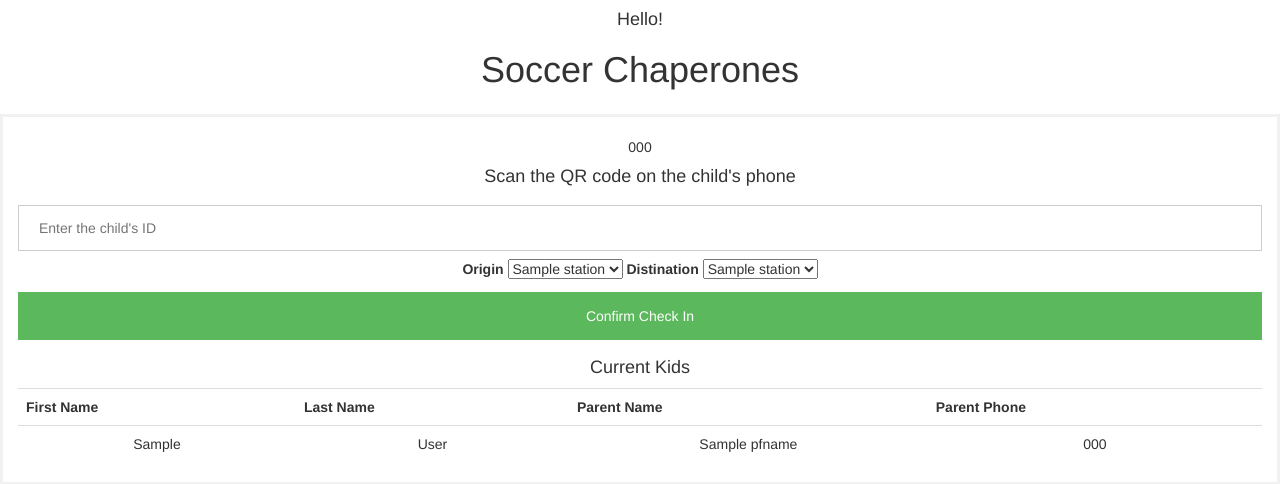
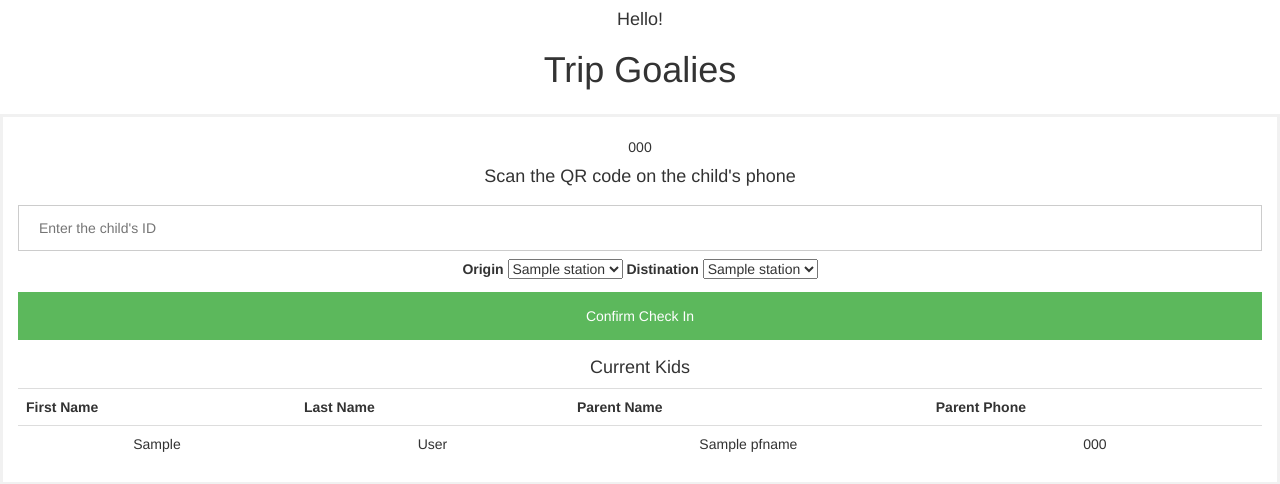
Before and after one commit to SoccerStreets/soccerstreets, a Flask app: template templates/chaperone.html in a window 1280 px wide. Shown: the top 484 px of the page. Run offline with Flask 2, Linux system fonts and the light colour scheme; the template is opened without the code that fills it: most values are stand-ins (such as "Sample title", 1, 10 or a date in 2020); some libraries are stand-ins or nearby versions.

```diff
--- a/templates/chaperone.html
+++ b/templates/chaperone.html
@@ -3,7 +3,7 @@
 {% block body%}
 
     <div class="header">
-      <h1>Soccer Chaperones</h1>
+      <h1>Trip Goalies</h1>
     </div>
     <form class="" action="/chap_checkin_submit" method="post">
 
--- a/templates/kid.html
+++ b/templates/kid.html
@@ -3,13 +3,13 @@
 
      {% block body %}
     <div class="header">
-      <h1>Soccer Chaperones</h1>
+      <h1>Trip Goalies</h1>
     </div>
 
     <div class="container-fluid" style="text-align:center">
       <h4>Welcome {{session['firstname']}} {{session['lastname']}}</h4>
       <h4>Present to Chaperone</h4>
-      <img class="qrcode" src="https://api.qrserver.com/v1/create-qr-code/?data=HelloWorld&size=100x100" alt="" title="" />
+      <img class="qrcode" src="../static/css/trip-goalie-logo-icon.png" alt="" title="" />
       <h4 id="name"></h4>
       <input id="destInput" type="text" placeholder="Enter your destination e.g 'civic center station' " name="destination">
       <button class = "btn-success">Geolocate</button>
--- a/templates/login.html
+++ b/templates/login.html
@@ -16,7 +16,7 @@
 
 {% block body%}
     <div class="header">
-      <h1>Soccer Chaperones</h1>
+      <h1>Trip Goalies</h1>
     </div>
 
     <div class="container-fluid">
--- a/templates/register.html
+++ b/templates/register.html
@@ -14,7 +14,7 @@
   <body>
 
     <div class="header">
-      <h1>Soccer Chaperones</h1>
+      <h1>Trip Goalies</h1>
     </div>
 
     <div class="container-fluid">
```
Also changed, not shown: static/css/trip-goalie-logo-icon.png (added).
